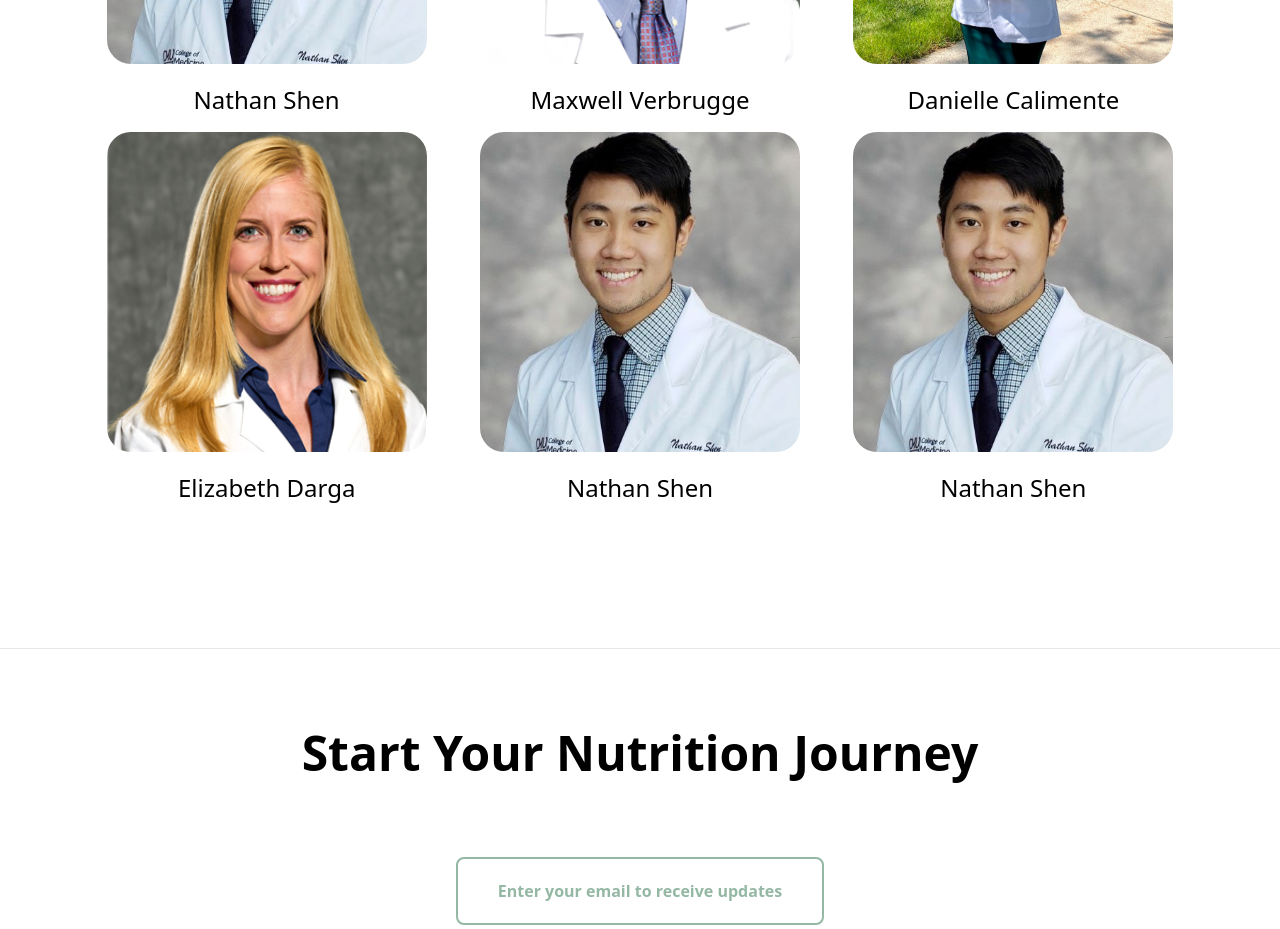
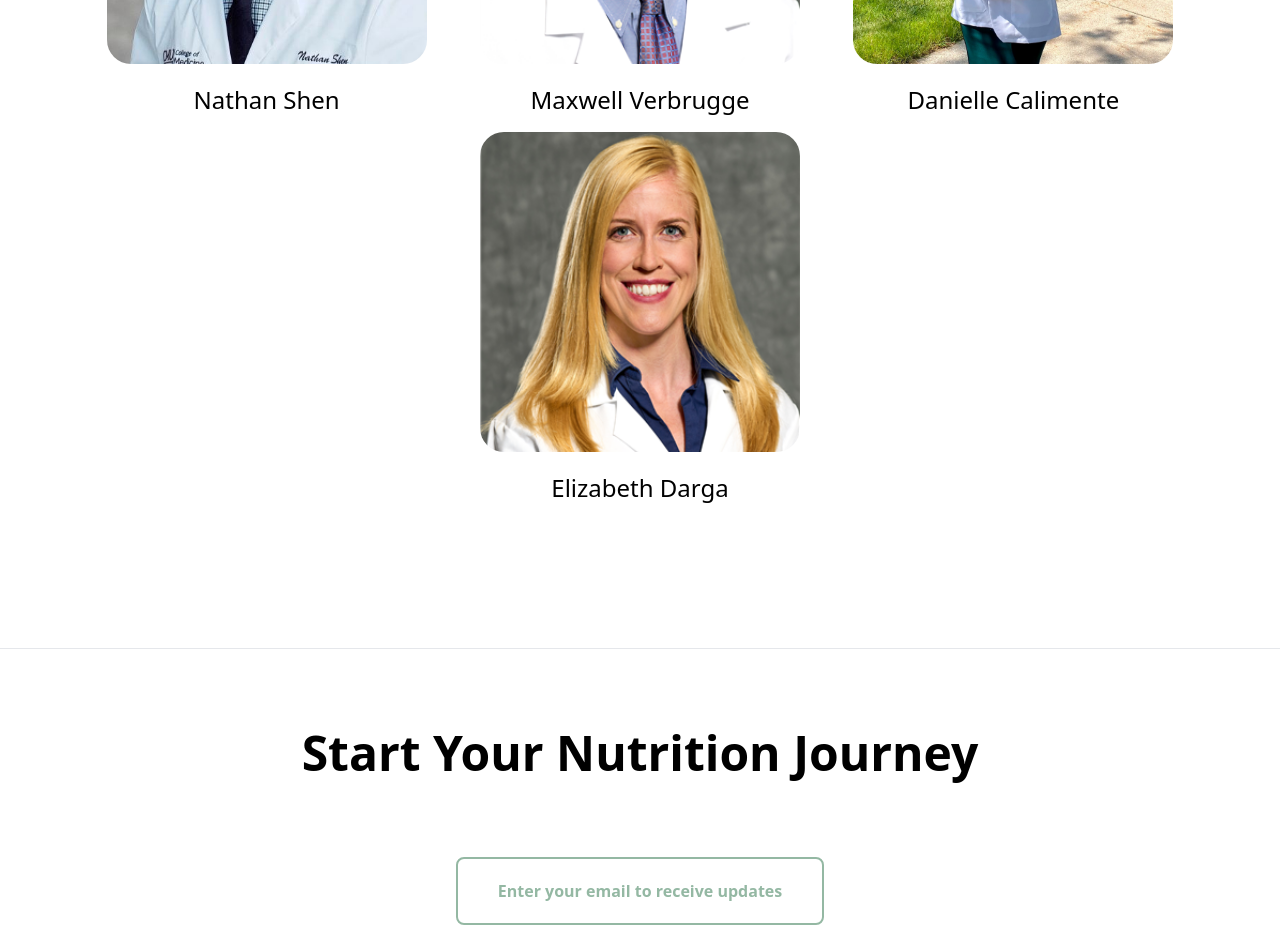
Before and after one commit to azshen23/Nutrition-Education-Initiative, a SvelteKit app: page /about in a window 1280 px wide. Shown: the part 2560-3489 px from the top of the page. Built offline with nearby package versions, Linux system fonts and the light colour scheme.

Commit message:
Update +page.svelte

```diff
--- a/src/routes/about/+page.svelte
+++ b/src/routes/about/+page.svelte
@@ -131,20 +131,6 @@
 						<h1 class="text-2xl text-center pb-4">Elizabeth Darga</h1>
 						<!-- <h1 class="text-xl text-center pb-8">Treasurer</h1> -->
 					</div>
-					<div class="flex-1 flex-col">
-						<div class="flex items-center justify-center pb-5">
-							<img src={President} alt="Other Person 1" class="w-80 h-80 rounded-3xl" />
-						</div>
-						<h1 class="text-2xl text-center pb-4">Nathan Shen</h1>
-						<!-- 	<h1 class="text-2xl text-center pb-8">Other Person 1</h1> -->
-					</div>
-					<div class="flex-1 flex-col">
-						<div class="flex items-center justify-center pb-5">
-							<img src={President} alt="Other Person 2" class="w-80 h-80 rounded-3xl" />
-						</div>
-						<h1 class="text-2xl text-center pb-4">Nathan Shen</h1>
-						<!-- <h1 class="text-xl text-center pb-8">Other Person 2</h1> -->
-					</div>
 				</div>
 			</div>
 		</div>
```
